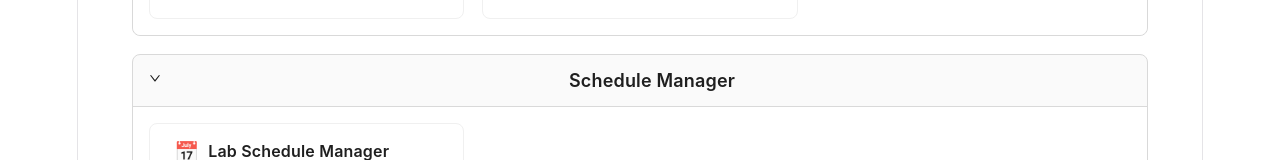
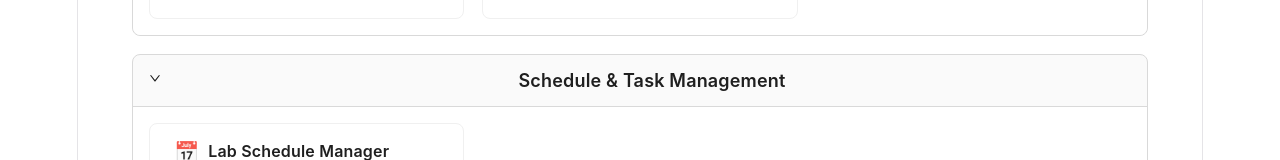
Before and after one commit to antiskillbranch117/toolPage, a React (Vite) app: page / in a window 1280 px wide. Shown: the part 633-793 px from the top of the page. Built offline with nearby package versions, Linux system fonts and the light colour scheme.

Commit message:
change category to Schedule & Task Management

```diff
--- a/src/components/MainPage.jsx
+++ b/src/components/MainPage.jsx
@@ -49,7 +49,7 @@ export default function MainPage() {
         "Internal lab scheduling tool for managing lab schedules and related resources.",
       link: "https://scheduler.404nfound.com",
       backupLink: "http://ec2-13-221-95-92.compute-1.amazonaws.com",
-      category: "Schedule Manager",
+      category: "Schedule & Task Management",
       encryptedCredentials: "",
     },
     {
```
